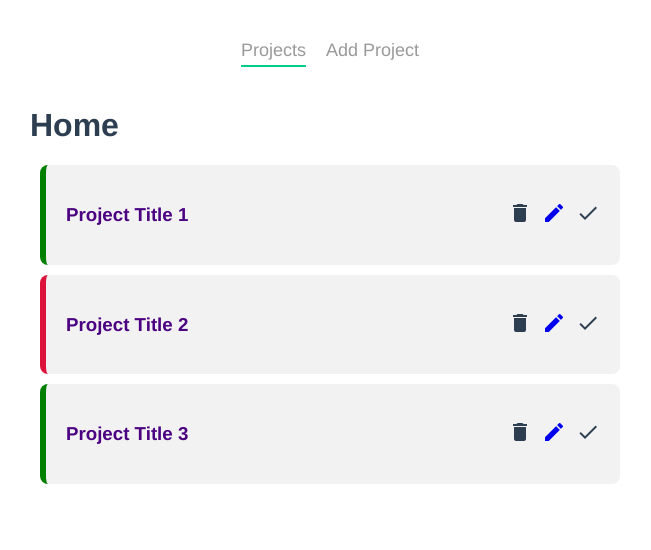
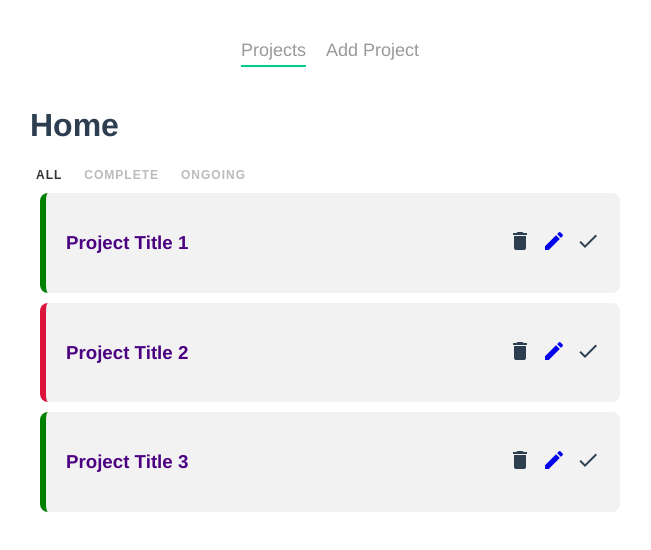
Before and after one commit to ChanHeinKyaw/Vue_JS, a Vue app in the folder Chapter_9/project-planner/: page / in a window 1280 px wide. Shown: the top 550 px of the page, without its empty margins (310-961 px from the left). Built offline with nearby package versions, Linux system fonts and the light colour scheme; data requests are answered from the project's data file.

Commit message:
filter nav and active link

```diff
--- /dev/null
+++ b/Chapter_9/project-planner/src/components/FilterNav.vue
@@ -0,0 +1,36 @@
+<template>
+  <div class="filter-nav">
+    <button @click="filterBy('all')" :class="{active : current === 'all'}">all</button>
+    <button @click="filterBy('complete')" :class="{active : current === 'complete'}">complete</button>
+    <button @click="filterBy('ongoing')" :class="{active : current === 'ongoing'}">ongoing</button>
+  </div>
+</template>
+
+<script>
+export default {
+  props: ["current"],
+  methods: {
+    filterBy(value) {
+      this.$emit("filterValue", value);
+    },
+  },
+};
+</script>
+
+<style>
+.filter-nav button {
+  background: none;
+  border: none;
+  color: #bbb;
+  outline: none;
+  font-size: 12px;
+  text-transform: uppercase;
+  margin-right: 10px;
+  letter-spacing: 1px;
+  font-weight: bold;
+  cursor: pointer;
+}
+button.active {
+  color: #333;
+}
+</style>
--- a/Chapter_9/project-planner/src/views/HomeView.vue
+++ b/Chapter_9/project-planner/src/views/HomeView.vue
@@ -1,6 +1,7 @@
 <template>
   <div class="home">
     <h1>Home</h1>
+    <FilterNav @filterValue="current=$event" :current="current"></FilterNav>
     <div v-for="project in projects" :key="project.id">
       <SingleProject
         :project="project"
@@ -12,12 +13,14 @@
 </template>
 
 <script>
+import FilterNav from '../components/FilterNav'
 import SingleProject from "../components/SingleProject";
 export default {
   name: "HomeView",
   data() {
     return {
       projects: [],
+      current: "all",
     };
   },
   methods: {
@@ -35,6 +38,7 @@ export default {
     },
   },
   components: {
+    FilterNav,
     SingleProject,
   },
   mounted() {
```
